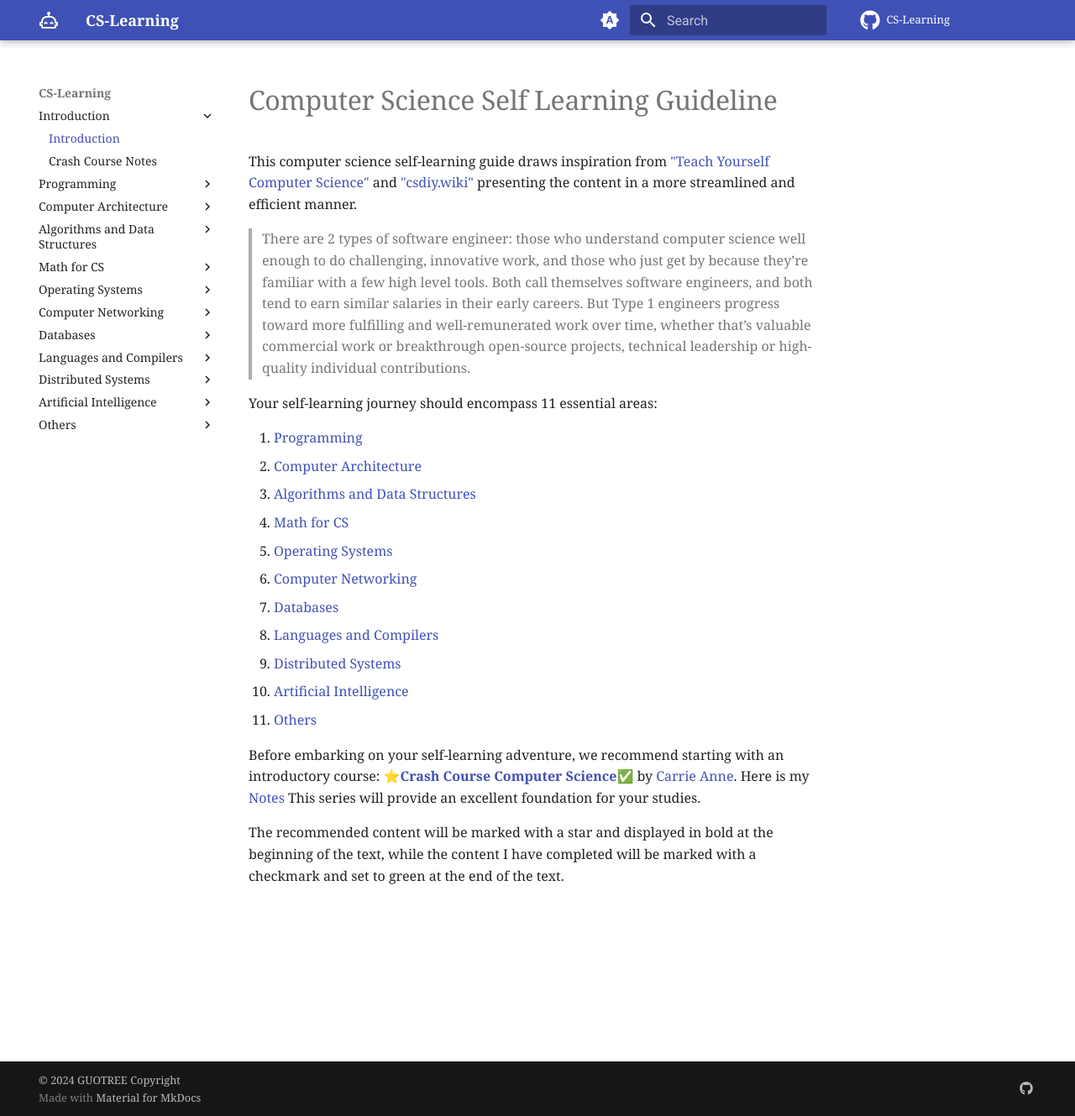
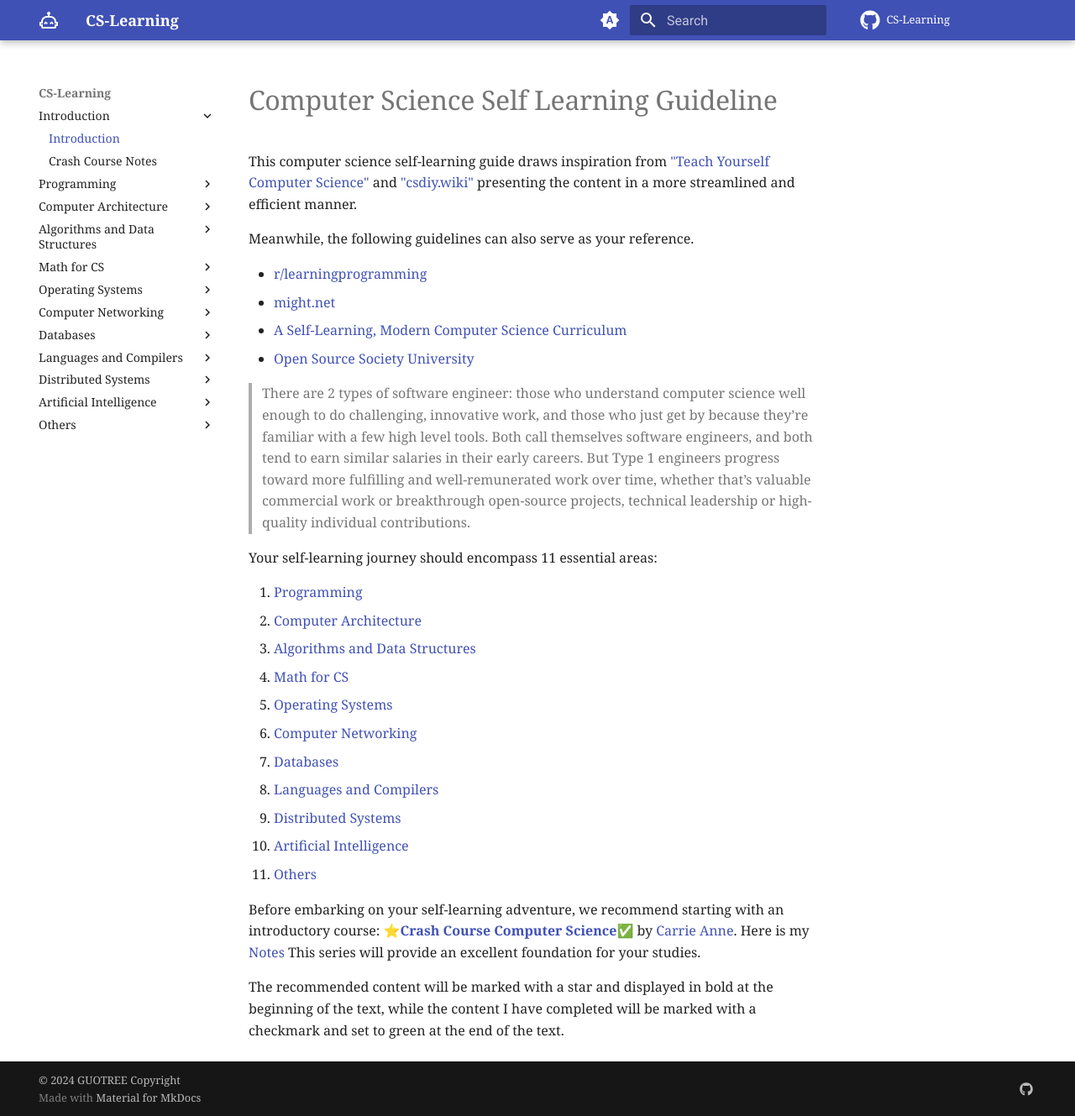
Before and after one commit to guotree/CS-Learning, an MkDocs documentation site: the page built from docs/index.md, in a window 1280 px wide and 1329 px high. Shown: the whole window at 84% size. Built offline with MkDocs 1.6.1 and Material for MkDocs 9.7.7, drawn with Linux system fonts in a browser that asks for light colours; comment, search, counter and statistics services are not loaded; some of the changed lines change nothing that is shown.

Commit message:
edit introductions

```diff
--- a/docs/index.md
+++ b/docs/index.md
@@ -4,6 +4,16 @@
     <body>
         <h1>Computer Science Self Learning Guideline</h1>
         <p>This computer science self-learning guide draws inspiration from <a href="https://teachyourselfcs.com/" target="_blank">"Teach Yourself Computer Science"</a> and <a href="https://csdiy.wiki/" target="_blank">"csdiy.wiki"</a> presenting the content in a more streamlined and efficient manner.</p>
+
+        <p>
+            Meanwhile, the following guidelines can also serve as your reference.
+        </p>
+        <ul>
+            <li><a href="https://www.reddit.com/r/learnprogramming/wiki/faq/" target="_blank" title="This is a Reddit community, and the FAQ introduces the basic path for learning programming. It also mentions some guidances.">r/learningprogramming</a></li>
+            <li><a href="https://matt.might.net/articles/what-cs-majors-should-know/" target="_blank" title="It focuses on various fields from a high-level perspective of computer science.">might.net</a></li>
+            <li><a href="https://web.archive.org/web/20230614002105/https://functionalcs.github.io/curriculum/#Introduction" target="_blank" title="It's a computer science learning path from a mathematical perspective.">A Self-Learning, Modern Computer Science Curriculum</a></li>
+            <li><a href="https://cs.ossu.dev/" target="_blank" title="It's a self-study path in computer science mainly based on MOOCs: Coursera, edX. But its contents are relatively basic, not recommended.">Open Source Society University</a></li>
+        </ul>
 
         <blockquote cite="https://teachyourselfcs.com/">
             There are 2 types of software engineer: those who understand computer science well enough to do challenging,
@@ -16,17 +26,17 @@
 
         <p>Your self-learning journey should encompass 11 essential areas:</p>
         <ol>
-            <li><a href="programming/table/">Programming</a></li>
-            <li><a href="#architecture">Computer Architecture</a></li>
-            <li><a href="#algorithms">Algorithms and Data Structures</a></li>
-            <li><a href="#math">Math for CS</a></li>
-            <li><a href="#operating-systems">Operating Systems</a></li>
-            <li><a href="#networking">Computer Networking</a></li>
-            <li><a href="#databases">Databases</a></li>
-            <li><a href="#languages">Languages and Compilers</a></li>
-            <li><a href="#distributed-systems">Distributed Systems</a></li>
-            <li><a href="#ai">Artificial Intelligence</a></li>
-            <li><a href="#others">Others</a></li>
+            <li><a href="programming/summary/">Programming</a></li>
+            <li><a href="architecture/summary/">Computer Architecture</a></li>
+            <li><a href="algorithms/summary/">Algorithms and Data Structures</a></li>
+            <li><a href="math/summary/">Math for CS</a></li>
+            <li><a href="operating-systems/summary/">Operating Systems</a></li>
+            <li><a href="networking/summary/">Computer Networking</a></li>
+            <li><a href="databases/summary/">Databases</a></li>
+            <li><a href="languages/summary/">Languages and Compilers</a></li>
+            <li><a href="distributed-systems/summary/">Distributed Systems</a></li>
+            <li><a href="ai/summary/">Artificial Intelligence</a></li>
+            <li><a href="others/summary/">Others</a></li>
         </ol>
         <p>
             Before embarking on your self-learning adventure, we recommend starting with an introductory course:
```
